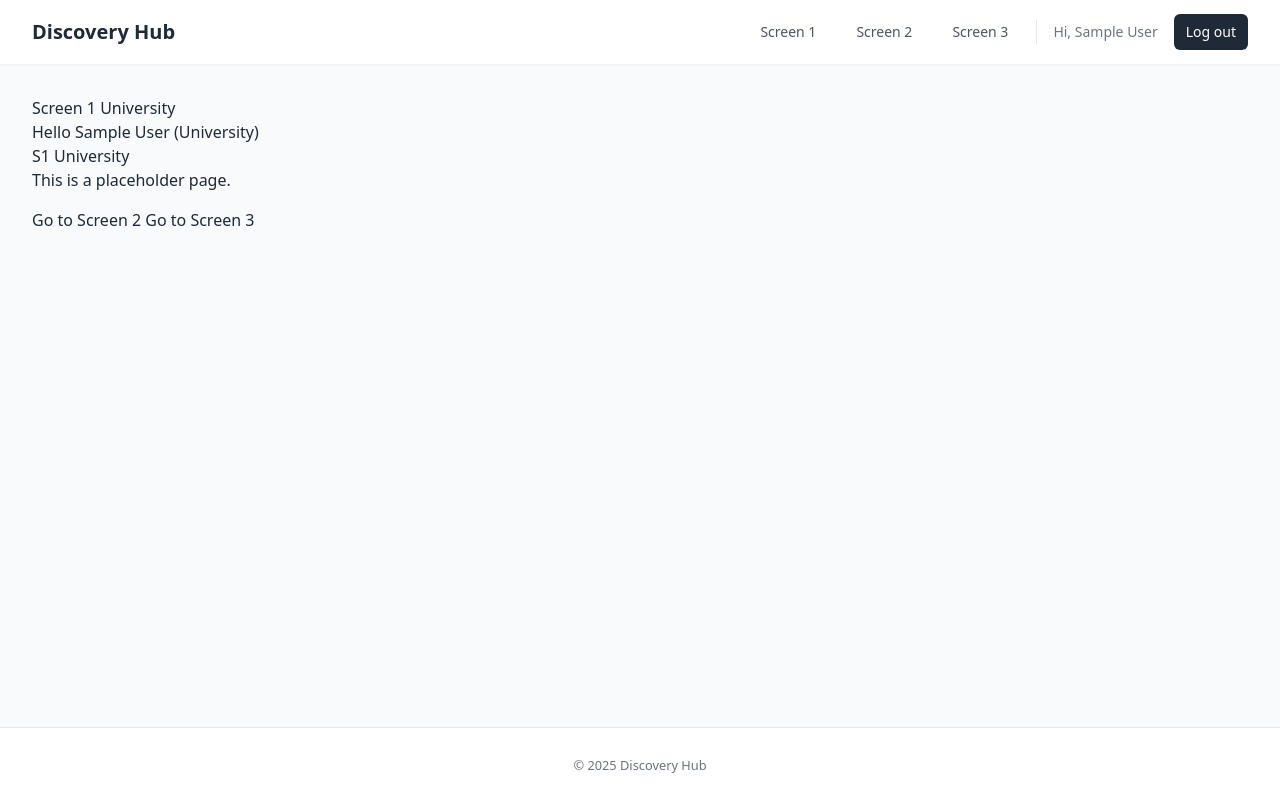
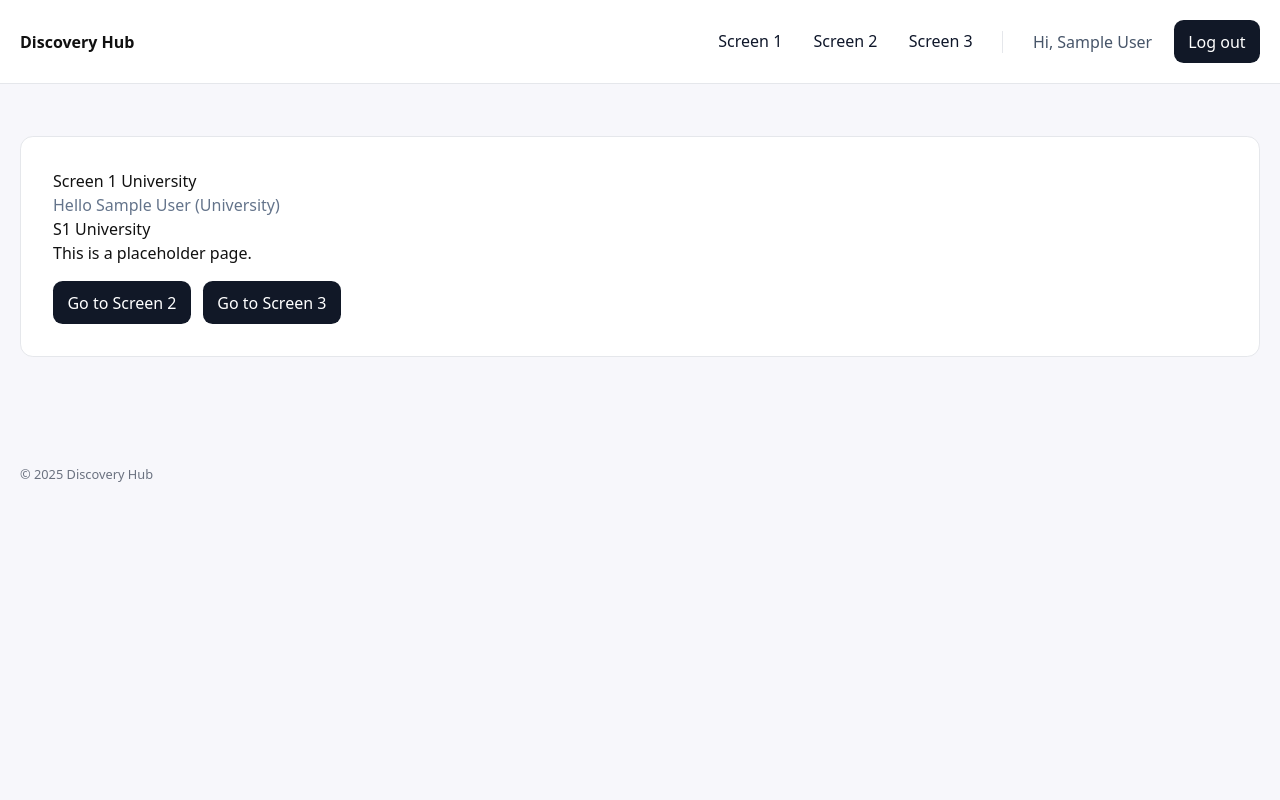
Before and after one commit to alrudniy/f25_discovery, a Django app: page /screen1/ in a window 1280 px wide. Run offline with Django 5.2, Linux system fonts and the light colour scheme; the visitor is signed in with stand-in values (Sample User, id 1); some libraries are stand-ins or nearby versions.

Commit message:
refactor: Revert UI to custom CSS; use 'type' for user param
Co-authored-by: aider (gemini/gemini-2.5-pro) <aider@aider.chat>

```diff
--- a/accounts/views.py
+++ b/accounts/views.py
@@ -16,7 +16,7 @@ class RegisterView(FormView):
 
     def get_initial(self):
         initial = super().get_initial()
-        user_type = self.request.GET.get('user_type') or self.request.session.get('selected_user_type')
+        user_type = self.request.GET.get('type') or self.request.session.get('selected_user_type')
         if user_type:
             initial['user_type'] = user_type
         return initial
@@ -31,7 +31,7 @@ class CustomLoginView(LoginView):
 
     def get_context_data(self, **kwargs):
         context = super().get_context_data(**kwargs)
-        user_type = self.request.GET.get('user_type')
+        user_type = self.request.GET.get('type')
         if user_type:
             self.request.session['selected_user_type'] = user_type
         context['selected_user_type'] = user_type
--- a/static/css/styles.css
+++ b/static/css/styles.css
@@ -1 +1,25 @@
-/* Legacy styles removed in favor of Tailwind CSS */
+* { box-sizing: border-box; }
+body { margin:0; font-family: system-ui, -apple-system, Segoe UI, Roboto, Arial, sans-serif; background:#f7f7fb; color:#111; }
+.container { max-width: 960px; margin: 0 auto; padding: 1.25rem; }
+.site-header { background:#fff; border-bottom:1px solid #e5e7eb; position: sticky; top:0; }
+.header-inner { display:flex; align-items:center; justify-content:space-between; }
+.brand { font-weight:700; text-decoration:none; color:#111; }
+.nav { list-style:none; display:flex; gap:.75rem; margin:0; padding:0; align-items:center; }
+.nav .divider { width:1px; background:#e5e7eb; height:22px; margin:0 .5rem; }
+.nav a { text-decoration:none; color:#0f172a; padding:.4rem .6rem; border-radius:.4rem; }
+.nav a:hover { background:#f1f5f9; }
+.nav .muted { color:#475569; padding:.4rem .6rem; }
+.site-footer { margin-top:3rem; padding:1rem 0; color:#6b7280; }
+.auth-card, .dash-card { background:#fff; border:1px solid #e5e7eb; border-radius:.8rem; padding:2rem; margin-top:2rem; }
+h1 { margin-top:0; }
+.form-field { margin-bottom:1rem; display:flex; flex-direction:column; }
+.form-field input[type="text"], .form-field input[type="email"], .form-field input[type="password"] { padding:.6rem .7rem; border:1px solid #cbd5e1; border-radius:.5rem; }
+fieldset.form-field { border:1px solid #e5e7eb; border-radius:.6rem; padding:.75rem 1rem; }
+.button-row { display:flex; gap:.75rem; flex-wrap:wrap; margin-top:1rem; }
+.btn { display:inline-block; background:#111827; color:#fff; text-decoration:none; padding:.6rem .9rem; border-radius:.6rem; }
+.btn.primary { background:#2563eb; }
+.btn:hover { filter:brightness(1.05); }
+.muted { color:#64748b; }
+.error { color:#b91c1c; font-size:.9rem; margin-top:.25rem; }
+.messages { list-style:none; padding:0; }
+.messages li { background:#ecfeff; border:1px solid #22d3ee; color:#0e7490; padding:.6rem .9rem; border-radius:.5rem; margin:.5rem 0; }
--- a/templates/base.html
+++ b/templates/base.html
@@ -8,53 +8,50 @@
   <link rel="stylesheet" href="{% static 'css/styles.css' %}">
   <script src="https://cdn.tailwindcss.com"></script>
 </head>
-<body class="bg-gray-50 text-gray-800 font-sans flex flex-col min-h-screen">
+<body>
   {% block header %}
-  <header class="bg-white shadow-sm sticky top-0 z-40">
-    <nav class="max-w-7xl mx-auto px-4 sm:px-6 lg:px-8">
-      <div class="flex items-center justify-between h-16">
-        <div class="flex items-center">
-          <a class="font-bold text-xl text-gray-800" href="{% url 'welcome' %}">Discovery Hub</a>
-        </div>
-        <div class="hidden md:flex items-center space-x-4">
+  <header class="site-header">
+    <div class="container header-inner">
+      <a class="brand" href="{% url 'welcome' %}">Discovery Hub</a>
+      <nav>
+        <ul class="nav">
           {% if user.is_authenticated %}
-            <a href="{% url 'screen1' %}" class="text-gray-600 hover:text-gray-900 px-3 py-2 rounded-md text-sm font-medium">Screen 1</a>
-            <a href="{% url 'screen2' %}" class="text-gray-600 hover:text-gray-900 px-3 py-2 rounded-md text-sm font-medium">Screen 2</a>
-            <a href="{% url 'screen3' %}" class="text-gray-600 hover:text-gray-900 px-3 py-2 rounded-md text-sm font-medium">Screen 3</a>
-            <div class="w-px bg-gray-200 h-6 mx-2"></div>
-            <span class="text-gray-500 text-sm">Hi, {{ user.display_name }}</span>
-            <form method="post" action="{% url 'logout' %}" class="inline">
-              {% csrf_token %}
-              <button type="submit" class="bg-gray-800 text-white hover:bg-gray-900 px-3 py-2 rounded-md text-sm font-medium">Log out</button>
-            </form>
+            <li><a href="{% url 'screen1' %}">Screen 1</a></li>
+            <li><a href="{% url 'screen2' %}">Screen 2</a></li>
+            <li><a href="{% url 'screen3' %}">Screen 3</a></li>
+            <li class="divider"></li>
+            <li class="muted">Hi, {{ user.display_name }}</li>
+            <li>
+              <form method="post" action="{% url 'logout' %}" style="display:inline">
+                {% csrf_token %}
+                <button type="submit" class="btn">Log out</button>
+              </form>
+            </li>
           {% else %}
-            <a href="{% url 'login' %}" class="text-gray-600 hover:text-gray-900 px-3 py-2 rounded-md text-sm font-medium">Log in</a>
-            <a href="{% url 'register' %}" class="bg-blue-600 text-white hover:bg-blue-700 px-3 py-2 rounded-md text-sm font-medium">Create account</a>
+            <li><a href="{% url 'login' %}">Log in</a></li>
+            <li><a href="{% url 'register' %}">Create account</a></li>
           {% endif %}
-        </div>
-        <!-- Mobile menu button can be added here -->
-      </div>
-    </nav>
+        </ul>
+      </nav>
+    </div>
   </header>
   {% endblock header %}
 
   {% block page_content %}
-  <main class="w-full max-w-7xl mx-auto px-4 sm:px-6 lg:px-8 py-8 flex-grow">
+  <main class="container">
     {% if messages %}
-      <div class="space-y-2 mb-6">
+      <ul class="messages">
         {% for message in messages %}
-          <div class="rounded-md p-4 {% if message.tags == 'success' %}bg-green-100 border border-green-200 text-green-800{% elif message.tags == 'error' %}bg-red-100 border-red-200 text-red-800{% else %}bg-blue-100 border-blue-200 text-blue-800{% endif %}">
-            {{ message }}
-          </div>
+          <li class="{{ message.tags }}">{{ message }}</li>
         {% endfor %}
-      </div>
+      </ul>
     {% endif %}
     {% block content %}{% endblock %}
   </main>
 
-  <footer class="bg-white border-t">
-    <div class="max-w-7xl mx-auto py-6 px-4 sm:px-6 lg:px-8 text-center">
-      <small class="text-gray-500">&copy; {% now "Y" %} Discovery Hub</small>
+  <footer class="site-footer">
+    <div class="container">
+      <small>&copy; {% now "Y" %} Discovery Hub</small>
     </div>
   </footer>
   {% endblock page_content %}
--- a/templates/welcome.html
+++ b/templates/welcome.html
@@ -21,10 +21,10 @@
             <div class="mt-10">
               <p class="font-semibold text-gray-700">Get started by selecting your role:</p>
               <div class="mt-4 space-y-3">
-                <a href="{% url 'register' %}?user_type=university" class="block w-full max-w-sm text-center bg-white text-blue-600 border border-gray-300 rounded-lg py-3 px-6 text-lg font-semibold hover:bg-gray-50 transition shadow-sm">
+                <a href="{% url 'register' %}" class="block w-full max-w-sm text-center bg-white text-blue-600 border border-gray-300 rounded-lg py-3 px-6 text-lg font-semibold hover:bg-gray-50 transition shadow-sm">
                   I am a University
                 </a>
-                <a href="{% url 'register' %}?user_type=company" class="block w-full max-w-sm text-center bg-white text-blue-600 border border-gray-300 rounded-lg py-3 px-6 text-lg font-semibold hover:bg-gray-50 transition shadow-sm">
+                <a href="{% url 'register' %}" class="block w-full max-w-sm text-center bg-white text-blue-600 border border-gray-300 rounded-lg py-3 px-6 text-lg font-semibold hover:bg-gray-50 transition shadow-sm">
                   I am a Company
                 </a>
               </div>
```
